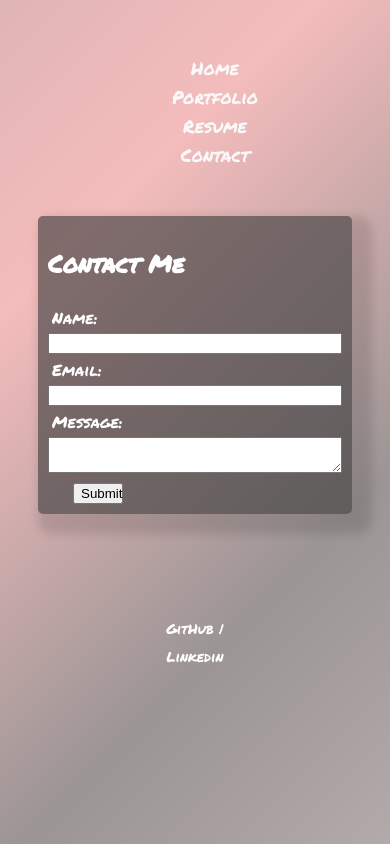
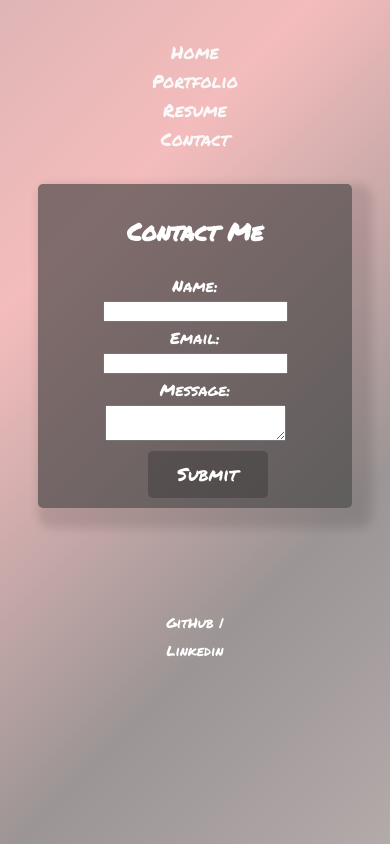
Before and after one commit to MLUCAN2/Lucan-Portfolio, a React (Vite) app: page / in a window 390 px wide. Both pictures are taken after a click on the button "Contact". Built offline with nearby package versions, Linux system fonts and the light colour scheme.

Commit message:
updated contact responsive design

```diff
--- a/src/App.css
+++ b/src/App.css
@@ -35,12 +35,17 @@ body {
 header {
   display: flex;
   justify-content: flex-end;
+  align-items: center;
   margin: 10px;
+  flex-wrap: nowrap;
 }
 
 nav ul {
   list-style: none;
   display: flex;
+  flex-wrap: nowrap;
+  margin: 0;
+  padding: 0;
 }
 
 nav button {
@@ -56,7 +61,7 @@ nav button {
 /* Home Section */
 .home {
   text-align: center;
-  padding-bottom: 85px;
+  padding-bottom: 45px;
 }
 .home h1 {
   color: white;
@@ -93,33 +98,53 @@ nav button {
   padding: 6%;
   padding-bottom: 350px;
 }
+
 .contact-me {
   background-color: rgba(61, 61, 61, 0.628);
   box-shadow: 10px 10px 10px 10px rgba(0, 0, 0, 0.12);
   border-radius: 5px;
   width: auto;
+  padding: 20px;
 }
+
 .contact-page h2 {
   color: white;
   font-family: "Permanent Marker";
+  text-align: center;
 }
+
 .contact-page form {
   display: flex;
   flex-direction: column;
-  justify-content: center;
+  align-items: center;
   padding: 15px;
 }
+
 .contact-page label {
   padding: 4px;
   color: white;
   font-family: "Permanent Marker";
   text-shadow: black;
 }
+
 .contact-page button {
   margin-top: 10px;
-  width: 70px;
-  margin-left: 50px;
+  min-width: 120px;
+  background-color: #29292958;
+  color: white;
+  border: none;
+  border-radius: 5px;
+  padding: 10px;
+  cursor: pointer;
+  font-family: "Permanent Marker";
+  font-size: 18px;
+  text-align: center;
 }
+
+.contact-page button:hover {
+  background-color: #b4b4b4;
+}
+
 
 /* Resume Section */
 .resume-section {
```
